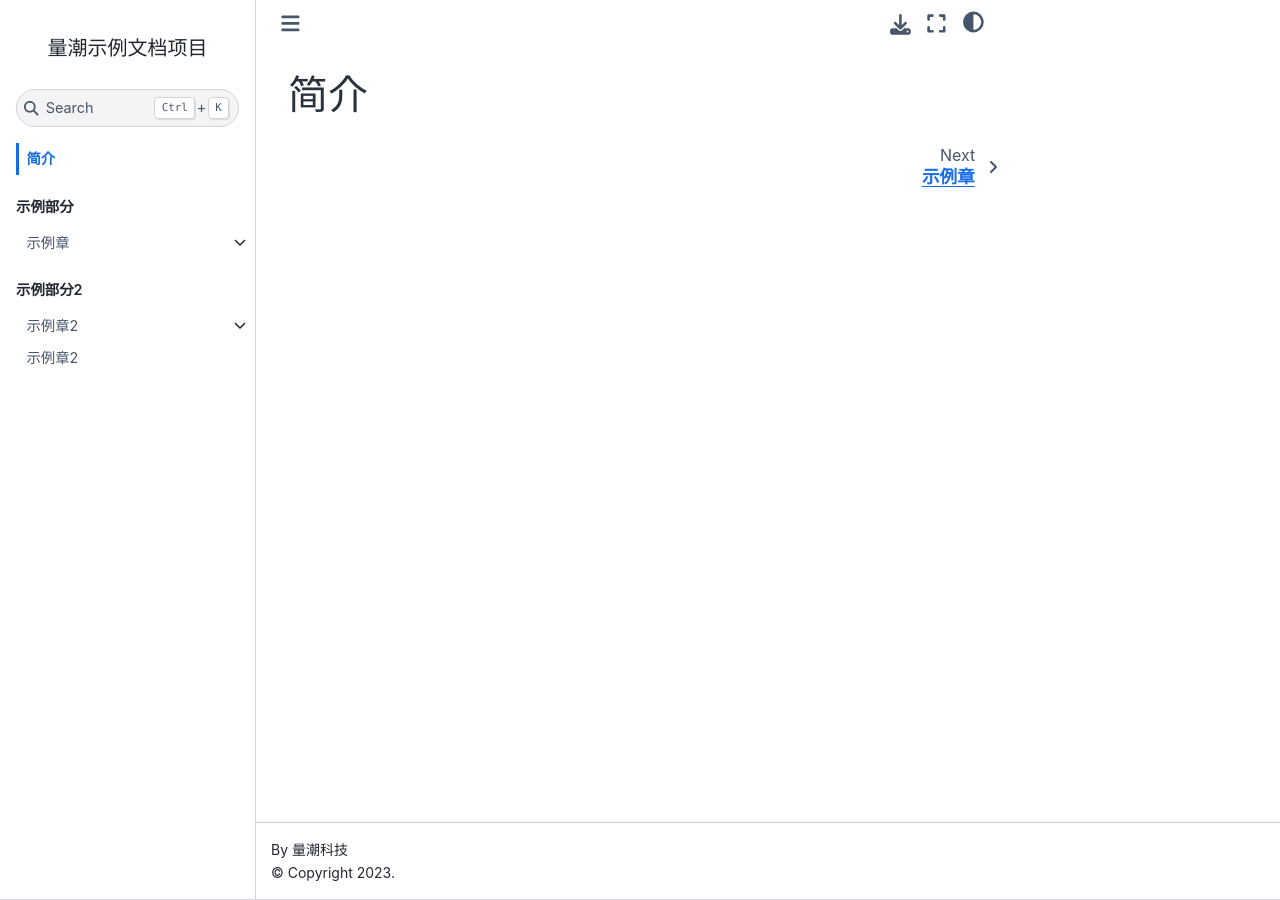
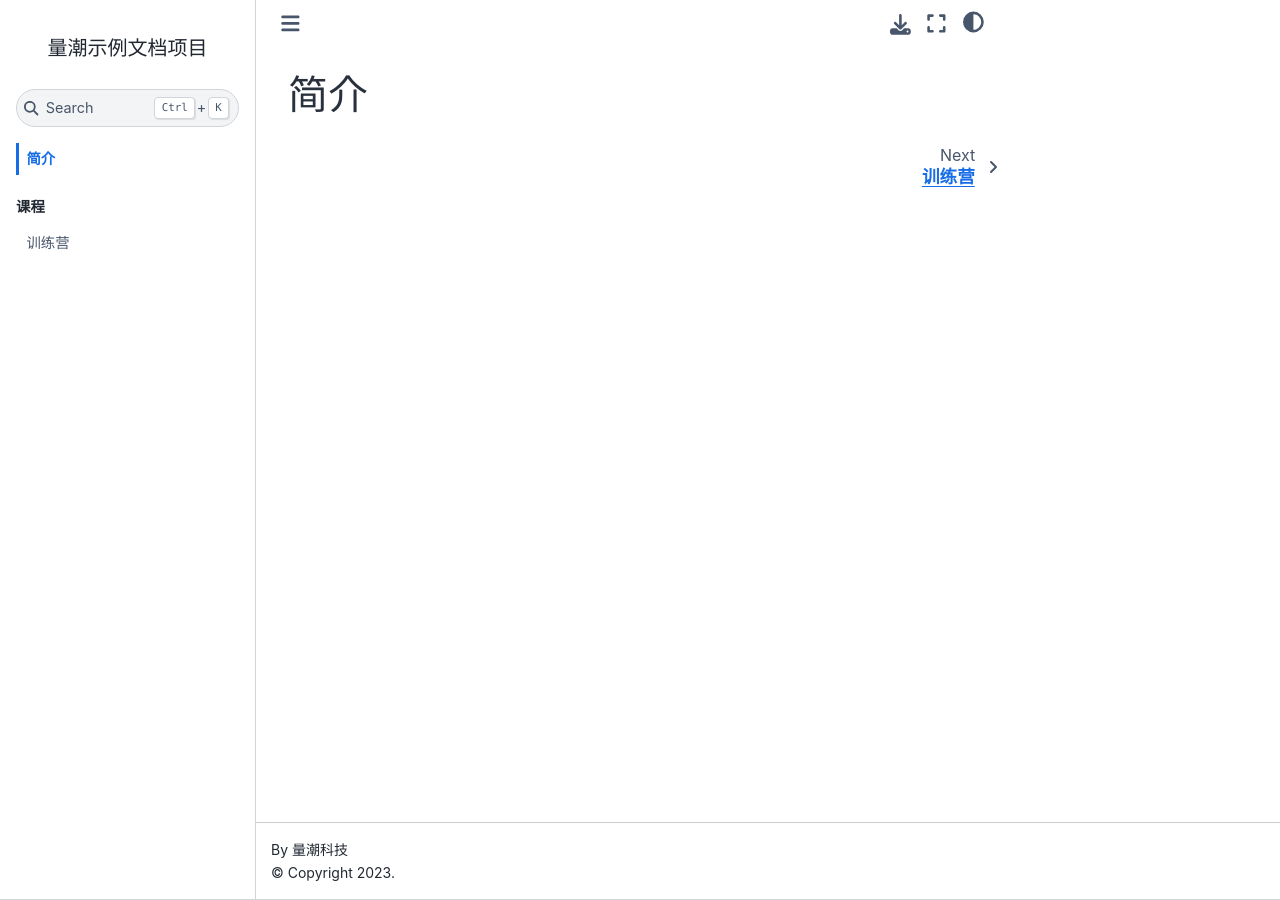
Before and after one commit to quanttide/quanttide-profile-of-teaching, a Jupyter Book: the page built from index.md, in a window 1280 px wide. Built offline with Jupyter Book 1.0.4 settings and Sphinx 7.4.7 and the Sphinx Book theme 1.1.4, drawn with Linux system fonts in a browser that asks for light colours.

Commit message:
init: create project

```diff
--- a/1_example_chapter/1_example_section/README.md
+++ /dev/null
@@ -1 +0,0 @@
-# 示例节1
--- a/1_example_chapter/README.md
+++ /dev/null
@@ -1 +0,0 @@
-# 示例章
--- a/2_example_chapter2/1_example_section2/README.md
+++ /dev/null
@@ -1 +0,0 @@
-# 示例节2
--- a/2_example_chapter2/README.md
+++ /dev/null
@@ -1 +0,0 @@
-# 示例章2
--- a/3_example_chapter3/README.md
+++ /dev/null
@@ -1 +0,0 @@
-# 示例章2
--- a/_toc.yml
+++ b/_toc.yml
@@ -1,18 +1,6 @@
 format: jb-book
 root: index.md
 parts:
-  - caption: 示例部分
-    chapters:
-      - file: 1_example_chapter/README.md
-        sections:
-          - file: 1_example_chapter/1_example_section/README.md
-            sections:
-              - file: 1_example_chapter/1_example_section/1_example_article.md
-              - file: 1_example_chapter/1_example_section/1_example_article2.md
-          - file: 1_example_chapter/2_example_article3.md
-  - caption: 示例部分2
-    chapters:
-      - file: 2_example_chapter2/README.md
-        sections:
-          - file: 2_example_chapter2/1_example_section2/README.md
-      - file: 3_example_chapter3/README.md
+- caption: 课程
+  chapters:
+  - file: courses/bootcamps/README.md
--- /dev/null
+++ b/courses/bootcamps/README.md
@@ -0,0 +1 @@
+# 训练营
--- /dev/null
+++ b/courses/bootcamps/programming.md
@@ -0,0 +1 @@
+# 编程训练营
```
Also changed, not shown: 1_example_chapter/1_example_section/1_example_article.md (deleted, +0 -6 lines), 1_example_chapter/1_example_section/1_example_article2.md (deleted, +0 -6 lines), 1_example_chapter/2_example_article3.md (deleted, +0 -6 lines).
